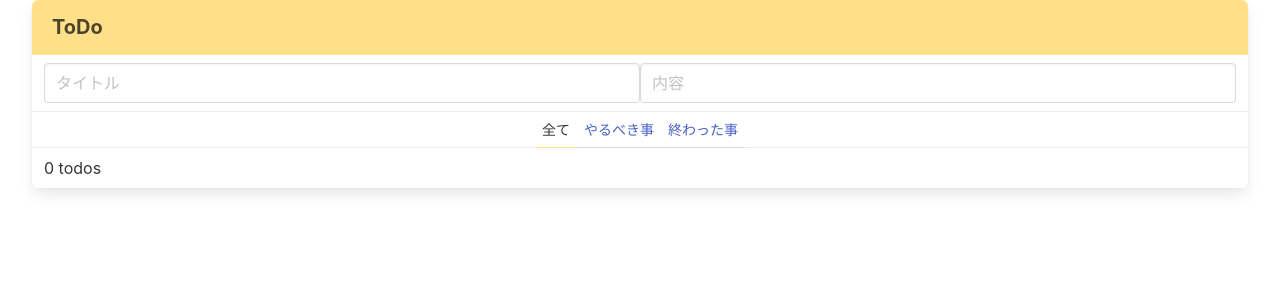
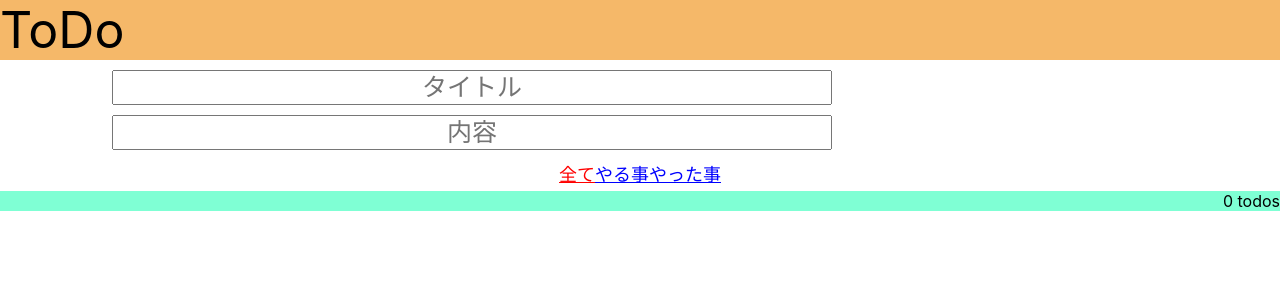
Before and after one commit to aki2034/ToDo-app, a React (Create React App) app: page / in a window 1280 px wide. Shown: the top 300 px of the page. Built offline with nearby package versions, Linux system fonts and the light colour scheme.

Commit message:
todo.doneのなった時編集ボタンが選択できないようにする、保存した時編集処理の部分から離れる、スタイリングの追加

```diff
--- a/src/components/Filter/index.jsx
+++ b/src/components/Filter/index.jsx
@@ -1,4 +1,5 @@
 import classNames from 'classnames';
+import './styles.css';
 
 export const Filter = (props) => {
 
@@ -12,22 +13,22 @@ export const Filter = (props) => {
   };
 
   return (
-    <div className="panel-tabs">
+    <div className="tabs">
       <a
         href="/#"
         onClick={handleClick.bind(null, 'ALL')}
-        className={classNames({ 'is-active': value === 'ALL' })}
+        className={`tab ${value === 'ALL' ? 'selected' : ""}`}
       >全て</a>
       <a
         href="/#"
         onClick={handleClick.bind(null, 'TODO')}
-        className={classNames({ 'is-active': value === 'TODO' })}
-      >やるべき事</a>
+        className={`tab ${value === 'TODO' ? 'selected' : ""}`}
+      >やる事</a>
       <a
         href="/#"
         onClick={handleClick.bind(null, 'DONE')}
-        className={classNames({ 'is-active': value === 'DONE' })}
-      >終わった事</a>
+        className={`tab ${value === 'DONE' ? 'selected' : ""}`}
+      >やった事</a>
     </div>
   );
 }
--- /dev/null
+++ b/src/components/Filter/styles.css
@@ -0,0 +1,15 @@
+.tabs{
+    text-align: center;
+    margin: 5px;
+    display: block;
+}
+
+.tab{
+    margin: auto;
+    font-size: 18px;
+    color: blue;
+}
+
+.selected{
+    color: red;
+}
--- a/src/components/InputToDo/index.jsx
+++ b/src/components/InputToDo/index.jsx
@@ -1,5 +1,5 @@
 import React, { useState } from 'react';
-import 'bulma/css/bulma.css';
+import './styles.css'
 
 export const InputToDo = (props) => {
 
@@ -25,15 +25,15 @@ export const InputToDo = (props) => {
     };
 
     return (
-      <div className="panel-block">
-        <input
+      <div className='input'>
+        <input className='title'
           class="input"
           type="text"
           placeholder="タイトル"
           value={Title}
           onChange={handleChange}
         />
-        <input
+        <input className='contents'
           class="input"
           type="text"
           placeholder="内容"
--- /dev/null
+++ b/src/components/InputToDo/styles.css
@@ -0,0 +1,10 @@
+.input{
+    display: flex;
+    flex-direction: column;
+    margin-top: 5px;
+    margin-bottom: 5px;
+    margin-left: 5%;
+    margin-right: 20%;
+    text-align: center;
+    font-size: 25px;
+}
--- a/src/components/ToDo/index.jsx
+++ b/src/components/ToDo/index.jsx
@@ -45,36 +45,48 @@ export const ToDo = (props) => {
   }
 
   const input = (
-    <div className=''>
-      <input className='title'
+    <div className='all'>
+      <input
+        type="checkbox"
+        className='check'
+        disabled='disabled'
+        onChange={handleChange}
+      >
+      </input>
+      <div className='todoin'>
+        <input className='titlein'
           type='text'
           value={tasktitle}
           onChange={handleChangetasktitle}
         >
         </input>
-      <input className='contents'
+        <input className='contentsin'
           type='text'
           value={taskcontents}
           onChange={handleChangetasktcontents}
         >
         </input>
-      <div className='btn'>
+      </div>
+      <div className='backbtn'>
         <button
           type="button"
-          className="editbtn"
+          className="CNbtn"
           onClick={handleChangeNotEdit}
         >キャンセル</button>
         <button
           type="button"
-          className="deletebtn"
-          onClick={handleOnEdit}
+          className="savebtn"
+          onClick={() => {
+            handleOnEdit();
+            handleChangeNotEdit();
+          }}
         >保存</button>
       </div>
     </div>
   )
 
   const p = (
-    <div className={todo.done ? 'text done':'text'}>
+    <div className='all'>
       <input
         type="checkbox"
         className='check'
@@ -82,12 +94,15 @@ export const ToDo = (props) => {
         onChange={handleChange}
       >
       </input>
-        <p className={todo.done ? 'text done':'text'}>{tasktitle}</p>
-        <p className='contents'>{taskcontents}</p>
-        <div className='btn'>
+      <div className='todo'>
+        <p className={todo.done ? 'title done':'title'}>{tasktitle}</p>
+        <p className={todo.done ? 'contents done':'contents'}>{taskcontents}</p>
+      </div>
+      <div className='frontbtn'>
         <button
           type="button"
           className="editbtn"
+          disabled={todo.done}
           onClick={handleChangeEdit}
         >編集</button>
         <button
@@ -100,9 +115,7 @@ export const ToDo = (props) => {
   );
 
   return (
-    <div className="all" >
-      <div >{Editing ? p : input}</div>
-    </div>
+    <div>{Editing ? p : input}</div>
   );
 }
 
--- a/src/components/ToDo/styles.css
+++ b/src/components/ToDo/styles.css
@@ -1,63 +1,118 @@
 .all{
     display: flex;
-    margin: 15px;
 }
 
 .check{
-    margin-left: 5%;
+    margin-left: 30px;
     margin-top: auto;
     margin-bottom: auto;
 }
 
-.text{
-    margin: auto;
+.todoin{
+    display: block;
+    margin-left: auto;
+    margin-right: auto;
+    margin-top: 3px;
+    margin-bottom: 3px;
+    text-align: center;
+}
+
+.titlein{
+    text-align: center;
+    font-size: 50px;
+    margin: 5px;
+    padding: 5px;
+    width: 50%;
+    height: 40%;
+}
+
+.contentsin{
+    text-align: center;
+    font-size: 30px;
+    margin: 5px;
+    padding: 5px;
+    width: 50%;
+    height: 35%;
 }
 
 .done{
     color: lightgray;
 }
 
+.todo{
+    display: block;
+    margin-left: auto;
+    margin-right: auto;
+    margin-top: 10px;
+    margin-bottom: 10px;
+    text-align: center;
+}
+
 .title{
-    width: 75%;
-    height: 40px;
     text-align: center;
-    font-size: 16px;
-    padding: 1px;
+    margin-top: auto;
+    margin-bottom: auto;
+    font-size: 50px;
+    padding: 5px;
 }
 
 .contents{
-    width: 75%;
     text-align: center;
-    font-size: 16px;
-    padding: 1px;
+    margin-top: auto;
+    margin-bottom: auto;
+    font-size: 30px;
+    padding: 5px;
 
 }
 
-.btn{
-    display: inline-flex;
+.frontbtn{
+    display: flex;
     flex-direction: column;
+    margin-top: auto;
+    margin-bottom: auto;
+    margin-right: 40px;
 }
 
 .editbtn {
-    margin-right: 5%;
-    margin-top: auto;
-    margin-bottom: auto;
-    width: 50px;
+    margin: 10px;
+    width: 100px;
     height: 35px;
     border-radius: 50%;
     text-align: center;
     line-height: 2px;
-    background-color: rgb(255, 255, 255);
 }
 
 .deletebtn {
-    margin-right: 5%;
-    margin-top: auto;
-    margin-bottom: auto;
-    width: 50px;
+    margin: 10px;
+    width: 100px;
     height: 35px;
     border-radius: 50%;
     text-align: center;
     line-height: 2px;
-    background-color: rgb(255, 255, 255);
 }
+
+.backbtn{
+    display: flex;
+    flex-direction: column;
+    margin-top: auto;
+    margin-bottom: auto;
+    margin-right: 40px;
+}
+
+.CNbtn {
+    margin: 10px;
+    width: 100px;
+    height: 35px;
+    border-radius: 50%;
+    text-align: center;
+    line-height: 2px;
+}
+
+.savebtn {
+    margin: 10px;
+    width: 100px;
+    height: 35px;
+    border-radius: 50%;
+    text-align: center;
+    line-height: 2px;
+}
--- a/src/components/ToDoApp/index.jsx
+++ b/src/components/ToDoApp/index.jsx
@@ -1,5 +1,5 @@
 import React, { useState, useEffect } from 'react';
-import 'bulma/css/bulma.css';
+import './styles.css';
 
 import { InputToDo, Filter, ToDo } from '../index';
 
@@ -79,8 +79,8 @@ export const  ToDoApp = () => {
   };
 
   return (
-    <div className="panel is-warning">
-      <div className="panel-heading">
+    <div >
+      <div className="header">
         ToDo
       </div>
       <InputToDo onAdd={handleAdd}/>
@@ -97,7 +97,7 @@ export const  ToDoApp = () => {
           onClick={deleteClick}
           />
       ))}
-      <div className="panel-block">
+      <div className="footer">
         {displayToDos.length} todos
       </div>
     </div>
--- /dev/null
+++ b/src/components/ToDoApp/styles.css
@@ -0,0 +1,13 @@
+.header{
+    font-size: 50px;
+    font-style: normal;
+    background-color: rgb(245, 184, 105);
+}
+
+.footer{
+    text-align: end;
+    height: 20px;
+    padding: 0px;
+    font-style: normal;
+    background-color: aquamarine;
+}
```
Also changed, not shown: src/components/ToDo/Edit.jsx (added), src/components/ToDo/View.jsx (added). Lines whose indentation alone changed are shown as unchanged.
